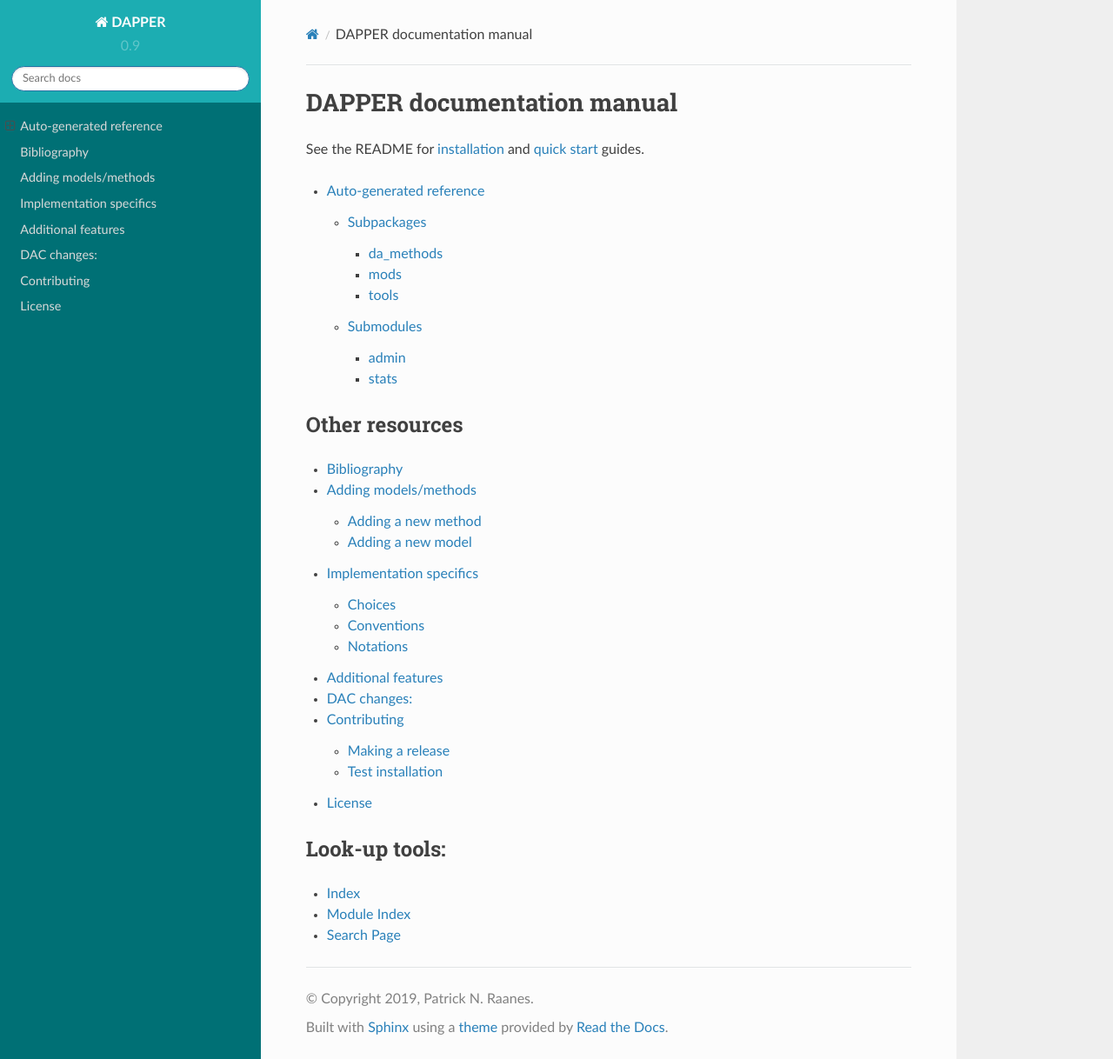
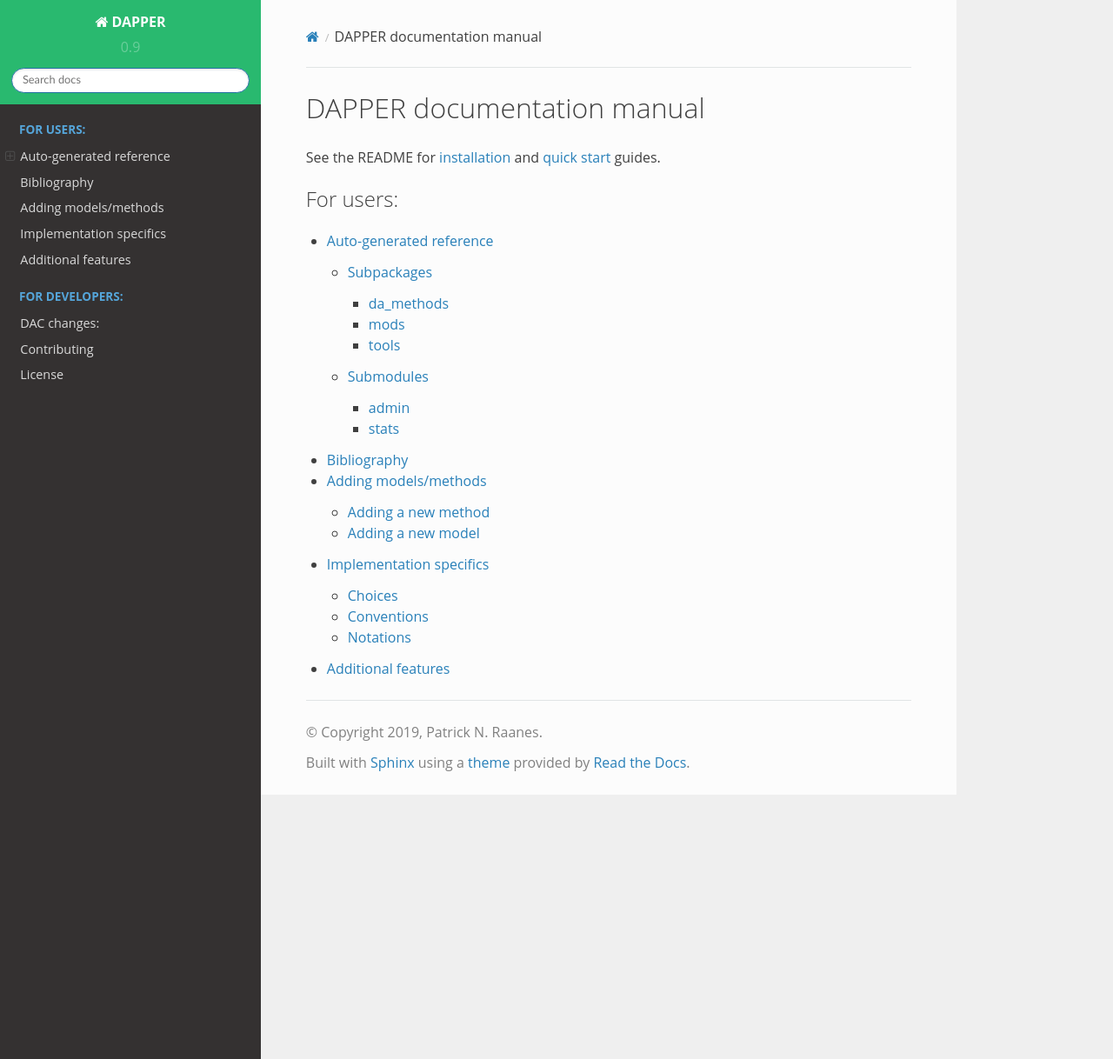
Before and after one commit to nansencenter/DAPPER, a Sphinx documentation site: the page built from docs/index.rst, in a window 1280 px wide and 1218 px high. Shown: the whole window at 87% size. Built offline with Sphinx 7.4.7 and the Read the Docs theme 2.0.0, drawn with Linux system fonts in a browser that asks for light colours.

Commit message:
Improved docs design

```diff
--- /dev/null
+++ b/docs/_static/css/custom.css
@@ -0,0 +1,22 @@
+
+body {
+    font-family: 'Open Sans', sans-serif;
+}
+
+
+
+h1, h2, h3, h4 {
+		font-weight: 300;
+    font-family: "Open Sans",sans-serif;
+}
+
+h1 {
+		font-size: 200%;
+}
+
+
+div.toctree-wrapper.compound .caption-text {
+    font-family: "Open Sans",sans-serif;
+		font-weight: 300;
+		font-size: 100%;
+}
--- a/docs/_templates/layout.html
+++ b/docs/_templates/layout.html
@@ -4,11 +4,7 @@
   <style>
     /* Sidebar header (and topbar for mobile) */
     .wy-side-nav-search, .wy-nav-top {
-      background: #1CADB2;
-    }
-    /* Sidebar */
-    .wy-nav-side {
-      background: #007075;
+      background: #29b96f;
     }
   </style>
 {% endblock %}
--- a/docs/conf.py
+++ b/docs/conf.py
@@ -197,6 +197,10 @@
 # so a file named "default.css" will overwrite the builtin "default.css".
 html_static_path = ['_static']
 
+html_css_files = [
+    'css/custom.css',
+]
+
 # Add any extra paths that contain custom files (such as robots.txt or
 # .htaccess) here, relative to this directory. These files are copied
 # directly to the root of the documentation.
--- a/docs/index.rst
+++ b/docs/index.rst
@@ -9,28 +9,27 @@
 
 .. toctree::
    :maxdepth: 3
+   :caption: For users:
 
    api
-
-
-Other resources
----------------
-
-.. toctree::
-   :maxdepth: 3
-
    bib/bib
    adding
    implementation
    features
+
+.. toctree::
+   :maxdepth: 3
+   :hidden:
+   :caption: For developers:
+
    todo
    contributing
    license
 
+..
+  Look-up tools:
+  --------------
 
-Look-up tools:
---------------
-
-* :ref:`genindex`
-* :ref:`modindex`
-* :ref:`search`
+  * :ref:`genindex`
+  * :ref:`modindex`
+  * :ref:`search`
```
